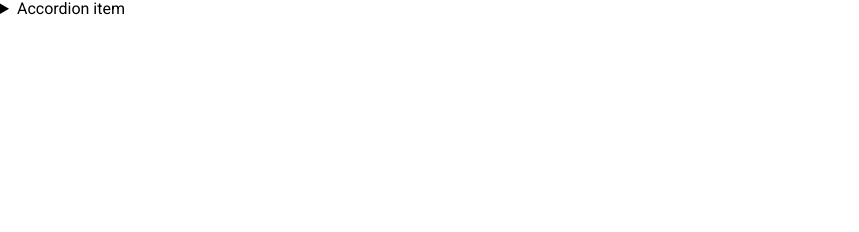
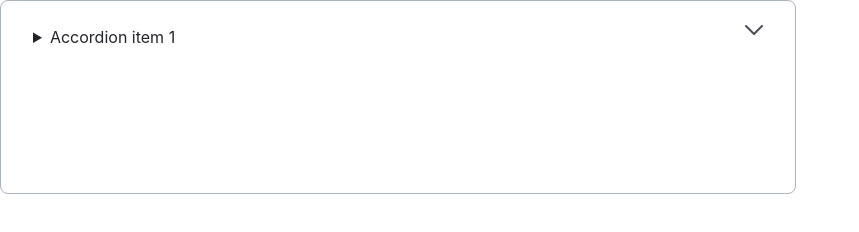
Before and after one commit to js-tasks-ru/htmlcss-20230124_guliev, a website: page 03-lection1/02-accordion/index.html in a window 1280 px wide. Shown: the whole page, without its empty margins (0-859 px from the left). Drawn offline with Linux system fonts and the light colour scheme.

Commit message:
Create acordion

```diff
--- a/03-lection1/02-accordion/accordion.css
+++ b/03-lection1/02-accordion/accordion.css
@@ -1 +1,42 @@
 /* Стилизация аккордеона */
+.accordion {
+    width: 730px;
+    height: 144px;
+    background: #FFFFFF;
+    border: 1px solid #ACB5BD;
+    border-radius: 8px;
+    font-family: 'Inter';
+    font-style: normal;
+    font-weight: 400;
+    font-size: 16px;
+    line-height: 24px;
+    padding: 24px 32px;
+}
+
+/* Почему то не срабатывает не marker не webkit */
+
+.accordion__summary::marker {
+    display: none !important;
+}
+
+.accordion__summary::-webkit-details-marker {
+    /* нестандартный псевдоэлемент Google Chrome */
+    display: none;
+}
+
+.accordion__summary {
+    color: #212429;
+}
+
+.accordion__content {
+    margin-bottom: 8px;
+    color: #495057;
+}
+
+.accordion__content:last-child {
+    margin-bottom: 0;
+}
+
+.accordion__arrow {
+    float: right;
+}
--- a/03-lection1/02-accordion/index.html
+++ b/03-lection1/02-accordion/index.html
@@ -6,12 +6,13 @@
         <link rel="stylesheet" href="./accordion.css">
     </head>
     <body>
-        <details>
-            <summary>
-                Accordion item
+        <details class="accordion">
+            <summary class="accordion__summary">
+                Accordion item 1
+                <img class="accordion__arrow" src="../../assets/images/arrow.svg" alt="">
             </summary>
-            <p>
-                Hidden content
+            <p class="accordion__content">
+                Amet minim mollit non deserunt ullamco est sit aliqua dolor do amet sint. Velit officia consequat duis enim velit mollit. Exercitation veniam consequat sunt nostrud amet.
             </p>
         </details>
     </body>
```
Also changed, not shown: assets/images/arrow.svg (added).
